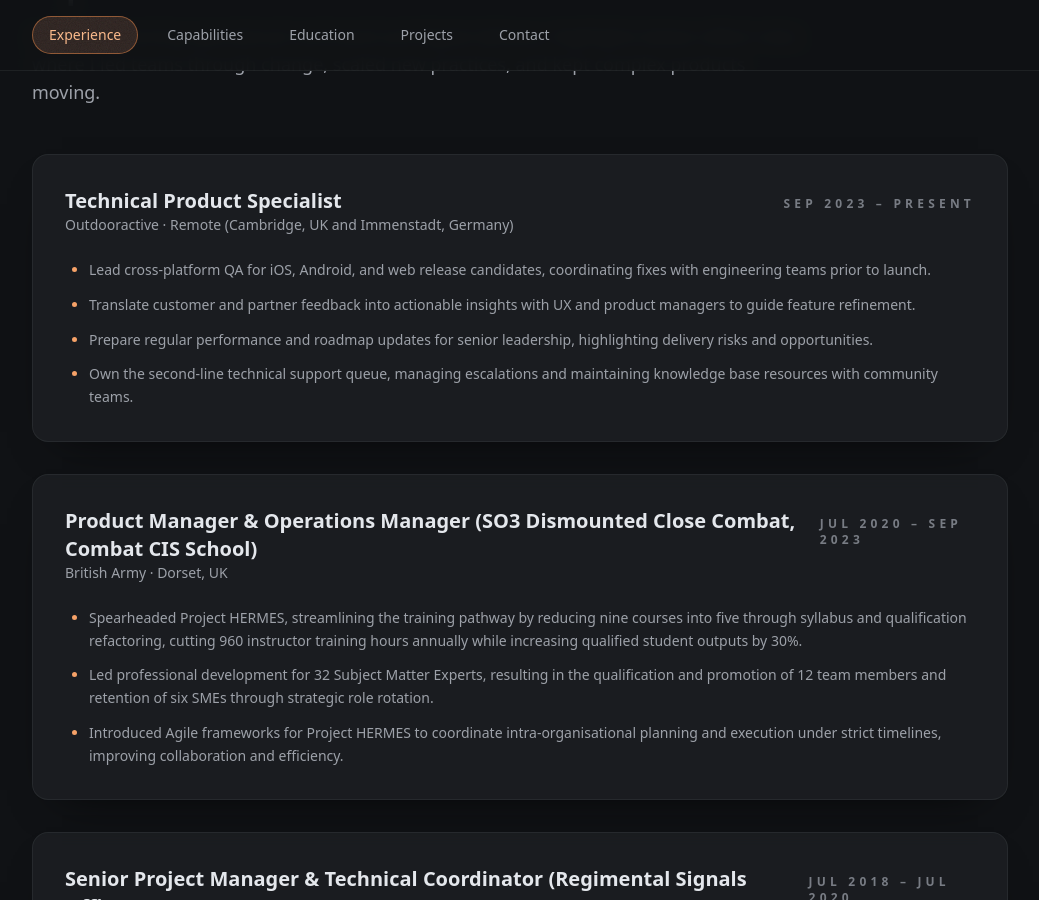
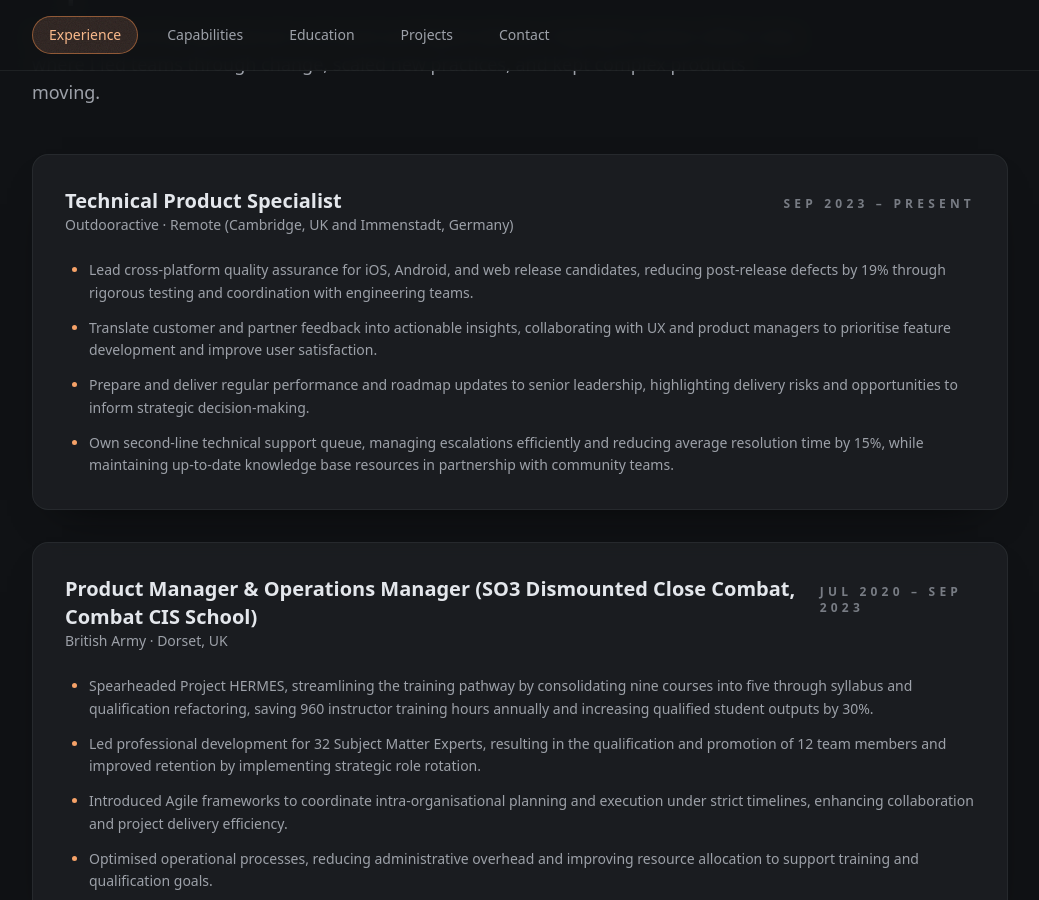
Before and after one commit to liammday/liamday-site, a Jekyll site: the page built from index.md, in a window 1280 px wide and 900 px high, scrolled down 1065 px. Shown: the whole window, without its empty margins (120-1159 px from the left). Built offline with Jekyll 4.4.1, drawn with Linux system fonts in a browser that asks for light colours; some of the changed text lies outside the part shown.

Commit message:
CV updates

```diff
--- a/_data/cv.yml
+++ b/_data/cv.yml
@@ -1,11 +1,17 @@
 profile: >-
-  A results-driven leader with [[experience_years]] years of British Army management experience and expertise in mobile app development within the consumer software sector. Proven ability to leverage technology for enhanced efficiency and team performance. Skilled in project and product management, and operational efficiency. Recognised for strong interpersonal skills, adaptability, and a commitment to excellence. Currently pursuing an MBA in Technology Management.
+  A dynamic and results-oriented product and operations leader with over [[experience_years]] years of combined British Army and consumer software sector experience. Expertise in driving product delivery, quality assurance, and cross-functional collaboration to enhance operational efficiency and customer satisfaction. Proven track record in leading complex projects, optimising processes, and managing stakeholder relationships across diverse teams. Skilled in Agile methodologies, data analytics, and team development, with a strong commitment to continuous improvement and innovation. Currently pursuing an MBA in Technology Management to deepen strategic leadership capabilities.
 career_start: 2012-01-01
 competencies:
-  - title: Project Leadership & Strategic Influence
-    description: Proven ability to establish clear purpose, influence cross-functional teams, and champion business requirements to achieve strategic objectives and deliver complex software projects effectively.
+  - title: Product Management & Delivery
+    description: Demonstrated ability to define product vision, prioritise backlogs, and deliver impactful features through close collaboration with UX, engineering, and business teams, ensuring alignment with customer needs and strategic goals.
+  - title: Agile Delivery & Process Optimisation
+    description: Experienced in implementing Agile frameworks to streamline workflows, reduce cycle times, and improve team productivity, including successful application within military and software development environments.
   - title: Risk, Issue & Budget Management
     description: Skilled at proactively identifying and mitigating risks, quantifying business impact, managing budgets, forecasting resources, and ensuring successful outcomes through disciplined governance and decision-making.
+  - title: Data & Analytics Driven Decision-Making
+    description: Adept at leveraging data insights and performance metrics to inform strategic decisions, optimise product features, and enhance operational effectiveness.
+  - title: Onboarding & Training Development
+    description: Proven expertise in designing and delivering training programmes that accelerate team member development, improve retention, and build organisational capability.
   - title: Stakeholder Engagement & Communication
     description: Exceptional ability to engage, influence, and negotiate with internal and external stakeholders, delivering compelling presentations and concise reporting that align diverse perspectives to reach consensus.
   - title: Collaboration & Facilitation
@@ -18,26 +24,28 @@
     location: Remote (Cambridge, UK and Immenstadt, Germany)
     period: Sep 2023 – Present
     highlights:
-      - Lead cross-platform QA for iOS, Android, and web release candidates, coordinating fixes with engineering teams prior to launch.
-      - Translate customer and partner feedback into actionable insights with UX and product managers to guide feature refinement.
-      - Prepare regular performance and roadmap updates for senior leadership, highlighting delivery risks and opportunities.
-      - Own the second-line technical support queue, managing escalations and maintaining knowledge base resources with community teams.
+      - Lead cross-platform quality assurance for iOS, Android, and web release candidates, reducing post-release defects by 19% through rigorous testing and coordination with engineering teams.
+      - Translate customer and partner feedback into actionable insights, collaborating with UX and product managers to prioritise feature development and improve user satisfaction.
+      - Prepare and deliver regular performance and roadmap updates to senior leadership, highlighting delivery risks and opportunities to inform strategic decision-making.
+      - Own second-line technical support queue, managing escalations efficiently and reducing average resolution time by 15%, while maintaining up-to-date knowledge base resources in partnership with community teams.
   - title: Product Manager & Operations Manager (SO3 Dismounted Close Combat, Combat CIS School)
     company: British Army
     location: Dorset, UK
     period: Jul 2020 – Sep 2023
     highlights:
-      - Spearheaded Project HERMES, streamlining the training pathway by reducing nine courses into five through syllabus and qualification refactoring, cutting 960 instructor training hours annually while increasing qualified student outputs by 30%.
-      - Led professional development for 32 Subject Matter Experts, resulting in the qualification and promotion of 12 team members and retention of six SMEs through strategic role rotation.
-      - Introduced Agile frameworks for Project HERMES to coordinate intra-organisational planning and execution under strict timelines, improving collaboration and efficiency.
+      - Spearheaded Project HERMES, streamlining the training pathway by consolidating nine courses into five through syllabus and qualification refactoring, saving 960 instructor training hours annually and increasing qualified student outputs by 30%.
+      - Led professional development for 32 Subject Matter Experts, resulting in the qualification and promotion of 12 team members and improved retention by implementing strategic role rotation.
+      - Introduced Agile frameworks to coordinate intra-organisational planning and execution under strict timelines, enhancing collaboration and project delivery efficiency.
+      - Optimised operational processes, reducing administrative overhead and improving resource allocation to support training and qualification goals.
   - title: Senior Project Manager & Technical Coordinator (Regimental Signals Officer, 1LANCS)
     company: British Army
     location: Chester, UK
     period: Jul 2018 – Jul 2020
     highlights:
-      - Achieved gold-standard operational coordination during key organisational assessment activities in Kenya by ensuring seamless, secure communications across all operational areas.
-      - Increased trained communication specialists across departments from 2 in 30 to 8 in 30, significantly elevating operational capability and readiness.
-      - Maintained 100% compliance with cryptographic material security protocols through organisation-wide training and rigorous adherence to policy.
+      - Delivered gold-standard operational coordination during key organisational assessment activities in Kenya, ensuring seamless, secure communications across all operational areas.
+      - Increased trained communication specialists from 2 in 30 to 8 in 30 across departments, significantly elevating operational capability and readiness.
+      - Maintained 100% compliance with cryptographic material security protocols through organisation-wide training and strict adherence to policy.
+      - Developed and implemented data-driven reporting tools to monitor operational performance and inform leadership decisions.
   - title: Project Manager & Operations Manager (Company Second in Command, 1LANCS)
     company: British Army
     location: Cyprus
@@ -45,13 +53,15 @@
     highlights:
       - Ensured training readiness of 130 soldiers for consecutive deployments to the USA, Kenya, and Jordan by managing critical risk-to-life certifications, including weapons handling and combat first aid.
       - Managed and accounted for £3M of serialised equipment across complex international deployments, maintaining 100% accountability and operational readiness.
+      - Led process improvements that enhanced deployment preparation efficiency and reduced equipment discrepancies.
   - title: Team Leader (Infantry Platoon Commander, 1LANCS)
     company: British Army
     location: Cyprus
     period: Jul 2014 – Jul 2016
     highlights:
-      - Led the change in operational role and reintegration back to the UK from Cyprus, coordinating necessary training and certification updates for new operational requirements.
-      - Directed professional development across four seniority levels, ensuring education and training requirements were met on time to support mission readiness and career progression.
+      - Directed the transition of operational roles and reintegration back to the UK from Cyprus, coordinating necessary training and certification updates to meet new operational requirements.
+      - Led professional development across four seniority levels, ensuring education and training requirements were met on time to support mission readiness and career progression.
+      - Fostered a culture of continuous improvement and team cohesion through targeted coaching and mentoring.
 education:
   - qualification: MBA (Technology Management) Candidate
     institution: Open University
@@ -61,5 +71,5 @@
     period: 2010 – 2013
 certifications:
   - Level 7 Award in Leadership and Management, City & Guilds (2022)
+  - AgilePM Foundation, APMG (2022)
   - Level 5 Certificate in Management and Leadership (QCF), CMI (2014)
-  - AgilePM Foundation, APMG (2022)
```
